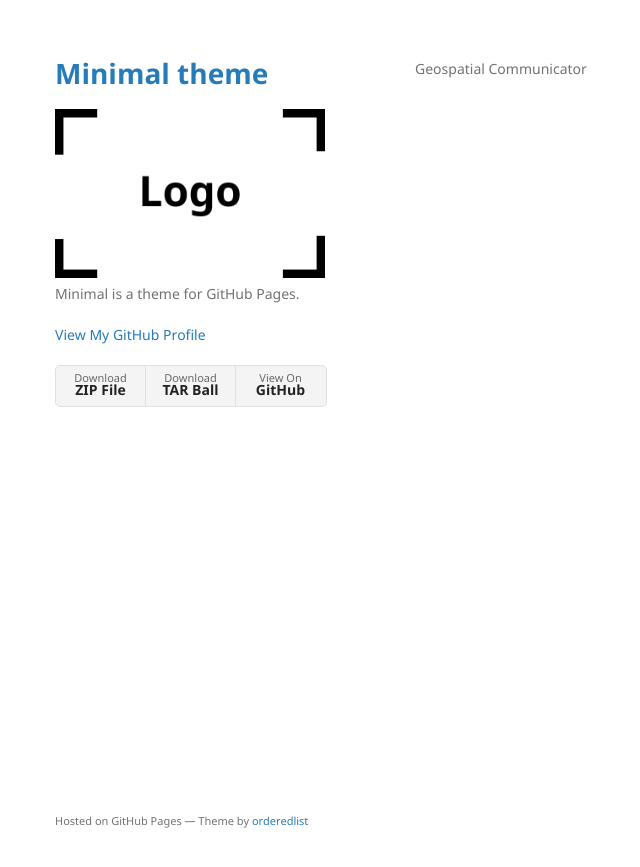
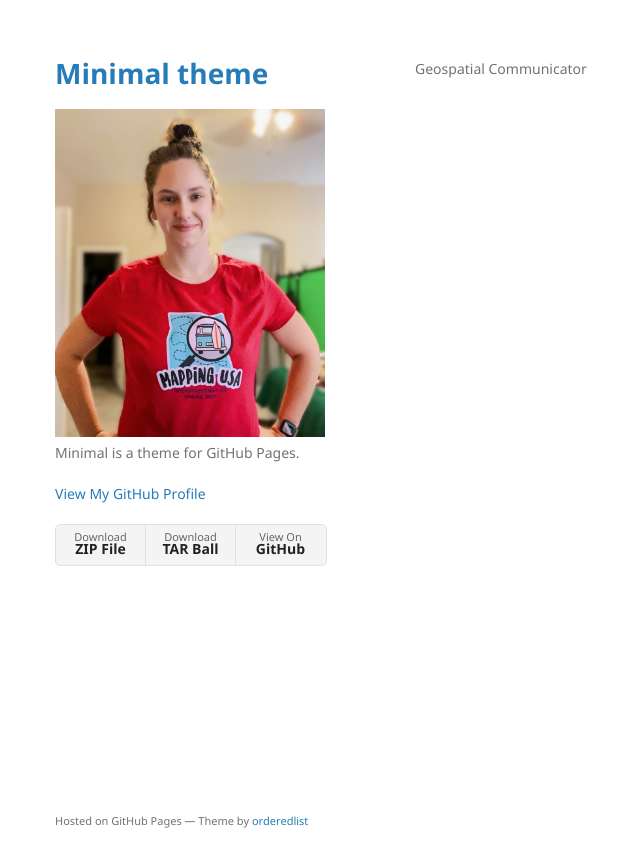
Before and after one commit to kcarini/kcarini.github.io, a Jekyll site: the page built from index.md, in a window 1280 px wide. Shown: the top 867 px of the page, without its empty margins (155-795 px from the left). Built offline with Jekyll 4.4.1, drawn with Linux system fonts in a browser that asks for light colours.

Commit message:
profile pic

```diff
--- a/_config.yml
+++ b/_config.yml
@@ -1,5 +1,5 @@
 title: Minimal theme
-logo: /assets/img/logo.png
+logo: /assets/img/IMG_7832.jpeg
 description: Minimal is a theme for GitHub Pages.
 show_downloads: true
 google_analytics:
```
